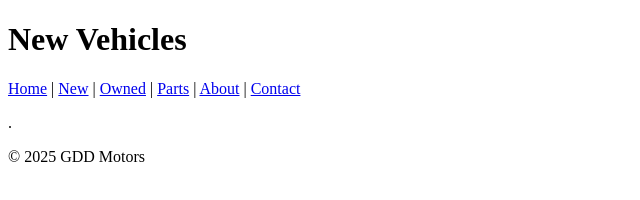
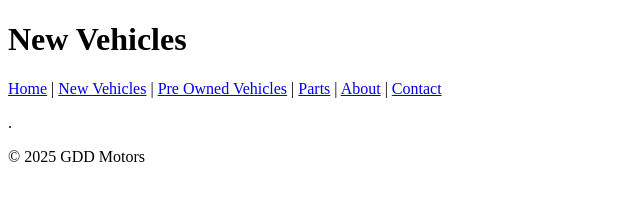
Before and after one commit to ThatoKookgale/GDD-German-Motors, a plain HTML site: page new.html in a window 1280 px wide. Shown: the whole page, without its empty margins (0-640 px from the left). Drawn offline with Linux system fonts and the light colour scheme.

Commit message:
Update new.html

```diff
--- a/new.html
+++ b/new.html
@@ -9,9 +9,9 @@
     <header>
         <h1>New Vehicles</h1>
         <nav>
-           <a href="index.html">Home</a> |
-            <a href="new.html">New</a> |
-            <a href="owned.hhtml">Owned</a> |
+            <a href="index.html">Home</a> |
+            <a href="newvehicles.html">New Vehicles</a> |
+            <a href="preowned.hhtml">Pre Owned Vehicles</a> |
             <a href="parts.html">Parts</a> |
             <a href="about.html">About</a> |
             <a href="contact.html">Contact</a>
```
